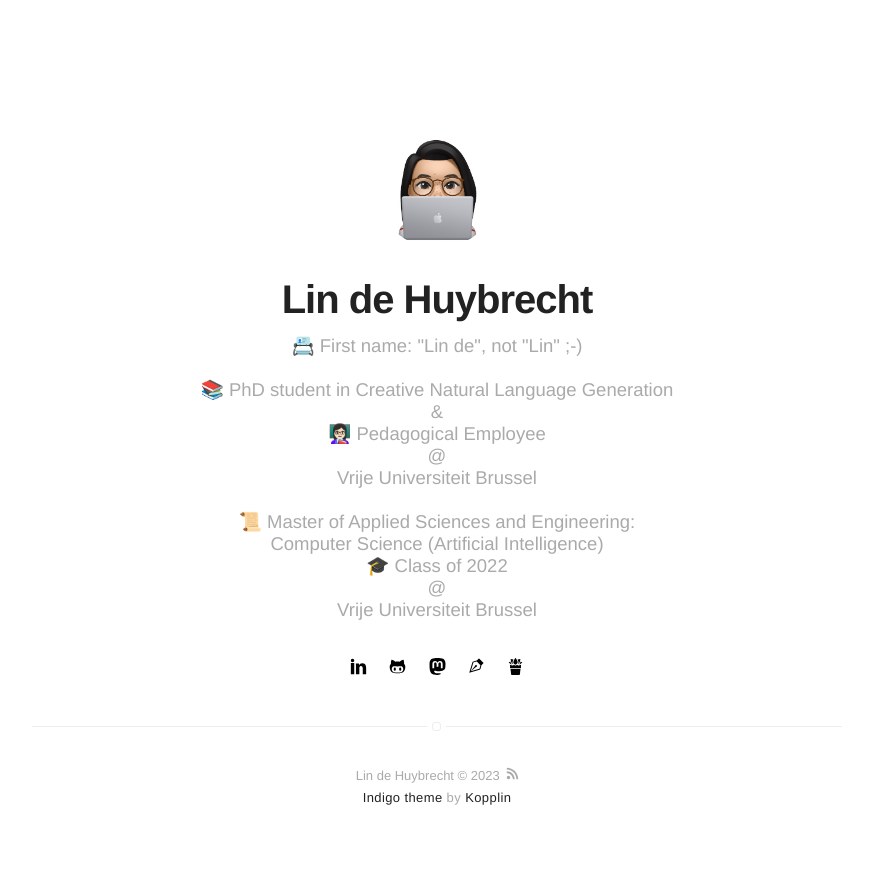
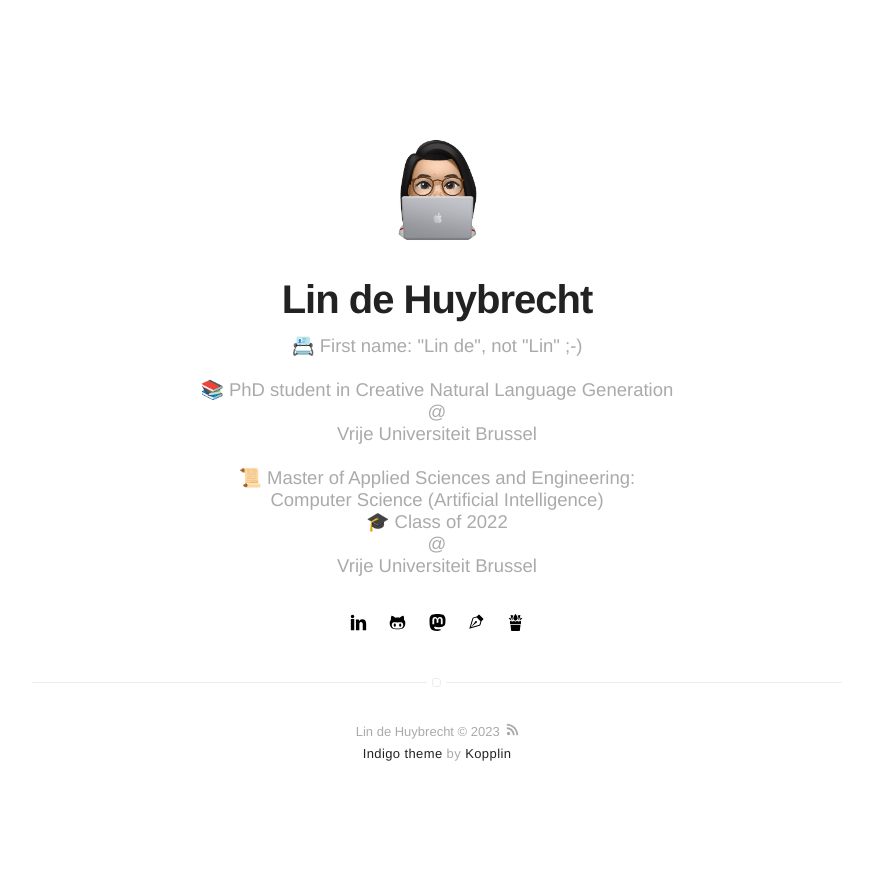
Before and after one commit to LndH/lndh, a Jekyll site: the page built from index.html, in a window 1280 px wide. Shown: the part 102-971 px from the top of the page, without its empty margins (203-1076 px from the left). Built offline with Jekyll 4.4.1, drawn with Linux system fonts in a browser that asks for light colours; after the commit the page ends 927 px from its top, so only the background shows below that.

Commit message:
updated config

```diff
--- a/_config.yml
+++ b/_config.yml
@@ -5,10 +5,6 @@
   <br>
   <br>
   📚 PhD student in Creative Natural Language Generation
-  <br>
-  &
-  <br>
-  👩🏻‍🏫 Pedagogical Employee
   <br>
   @
   <br>
```
